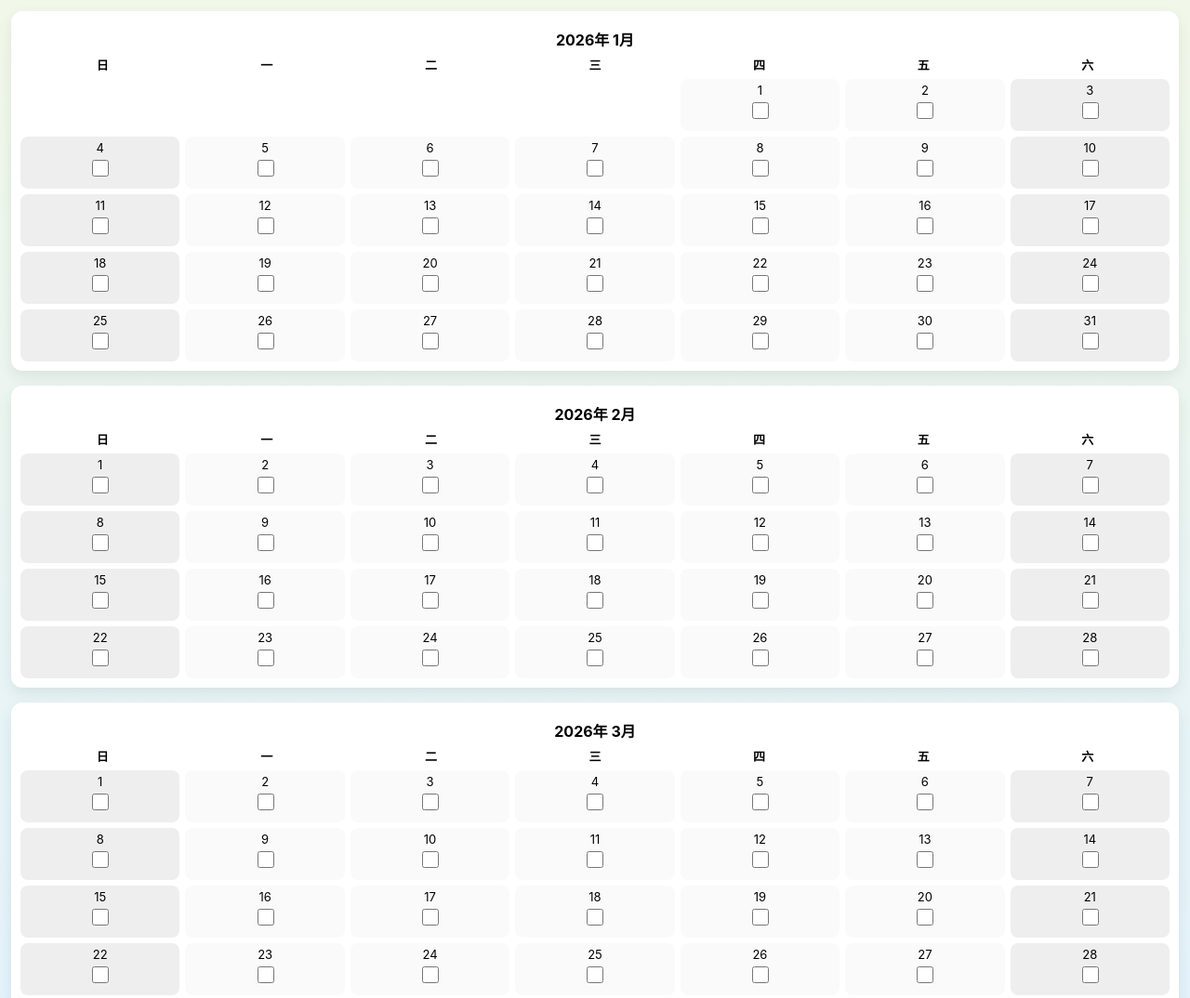
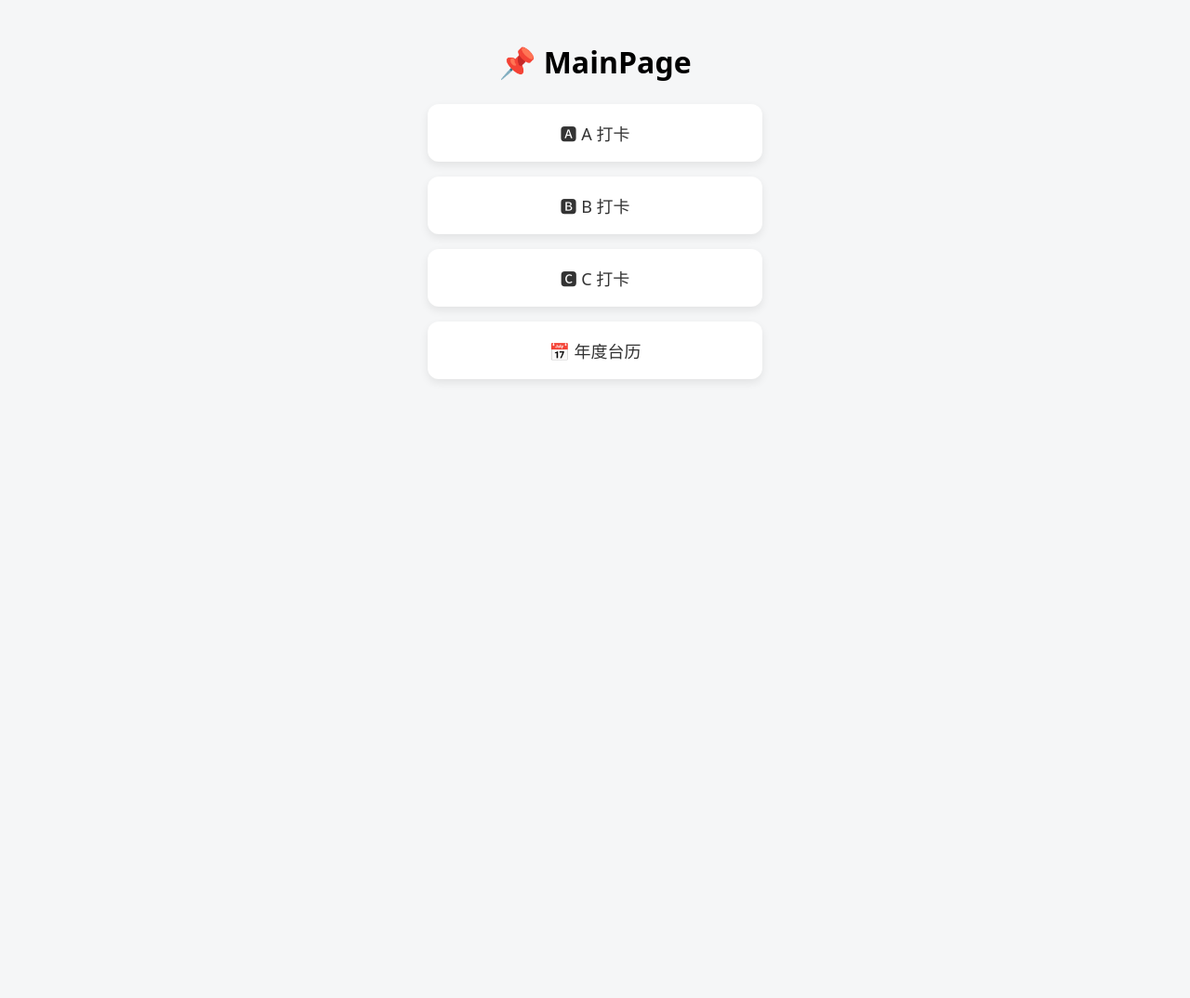
Before and after one commit to lirunshan/myPwa, a plain HTML site: page index.html in a window 1280 px wide. Shown: the top 1074 px of the page at 93% size. After the commit the page ends 800 px from the top, so only its background shows below. Drawn offline with Linux system fonts and the light colour scheme.

Commit message:
Add files via upload

```diff
--- a/index.html
+++ b/index.html
@@ -2,209 +2,58 @@
 <html lang="zh">
 <head>
 <meta charset="UTF-8">
-  <title>日历打卡</title>
+<title>tool</title>
 <meta name="viewport" content="width=device-width, initial-scale=1">
 
 <style>
-    /* ===== 页面整体 ===== */
 body {
   margin: 0;
-      padding: 12px;
-      font-family: -apple-system, BlinkMacSystemFont, "Segoe UI", sans-serif;
-      background: linear-gradient(180deg, #f1f8e9, #e3f2fd);
+  padding: 24px;
+  font-family: system-ui, -apple-system, BlinkMacSystemFont;
+  background: #f5f6f7;
 }
 
-    /* ===== 月卡片 ===== */
-    .month {
-      background: #fff;
-      border-radius: 12px;
-      padding: 10px;
-      margin-bottom: 16px;
-      box-shadow: 0 6px 16px rgba(0,0,0,0.08);
+h1 {
+  text-align: center;
+  margin-bottom: 24px;
 }
 
-    .month h2 {
-      text-align: center;
-      margin: 8px 0 6px;
-      font-size: 16px;
+.menu {
+  display: grid;
+  grid-template-columns: 1fr;
+  gap: 16px;
+  max-width: 360px;
+  margin: 0 auto;
 }
 
-    /* ===== 周 & 日期网格 ===== */
-    .week,
-    .days {
-      display: grid;
-      grid-template-columns: repeat(7, 1fr);
+a {
+  display: block;
+  padding: 18px;
   text-align: center;
+  background: white;
+  border-radius: 12px;
+  text-decoration: none;
+  color: #333;
+  font-size: 18px;
+  box-shadow: 0 4px 10px rgba(0,0,0,.08);
 }
 
-    .week {
-      font-weight: 600;
-      font-size: 13px;
-      margin-bottom: 6px;
-    }
-
-    .days {
-      gap: 6px;
-    }
-
-    /* ===== 单日格子 ===== */
-    .day {
-      background: #fafafa;
-      border-radius: 8px;
-      padding: 4px 2px;
-      min-height: 48px;
-      font-size: 12px;
-    }
-
-    /* 周六 / 周日 */
-    .day.weekend {
-      background: #eeeeee;
-    }
-
-    .day.empty {
-      background: transparent;
-    }
-
-    .day-number {
-      margin-bottom: 2px;
-      font-size: 13px;
-    }
-
-    /* ===== checkbox ===== */
-    input[type="checkbox"] {
-      width: 18px;
-      height: 18px;
-      accent-color: #4caf50;
+a:hover {
+  background: #e3f2fd;
 }
 </style>
 </head>
+
 <body>
 
-<!-- 日历挂载点 -->
-<div id="calendar"></div>
+<h1>📌 MainPage</h1>
 
-<script>
-/* =====================================================
-   可配置日历打卡组件
-   ===================================================== */
-class CheckinCalendar {
-  constructor(config) {
-    this.mountEl = document.querySelector(config.mount);
-    this.months = config.months || 3;
-    this.weekStart = config.weekStart || 0; // 0=周日, 1=周一
-    this.storageKey = config.storageKey || 'calendar_checkin';
-
-    this.data = JSON.parse(localStorage.getItem(this.storageKey) || '{}');
-    this.today = new Date();
-
-    this.weekNames = this.weekStart === 0
-      ? ['日','一','二','三','四','五','六']
-      : ['一','二','三','四','五','六','日'];
-
-    this.render();
-  }
-
-  save() {
-    localStorage.setItem(this.storageKey, JSON.stringify(this.data));
-  }
-
-  render() {
-    this.mountEl.innerHTML = '';
-
-    const startMonth = new Date(
-      this.today.getFullYear(),
-      this.today.getMonth() - Math.floor(this.months / 2),
-      1
-    );
-
-    for (let i = 0; i < this.months; i++) {
-      const d = new Date(
-        startMonth.getFullYear(),
-        startMonth.getMonth() + i,
-        1
-      );
-      this.renderMonth(d.getFullYear(), d.getMonth());
-    }
-  }
-
-  renderMonth(year, month) {
-    const firstDay = new Date(year, month, 1);
-    const lastDay = new Date(year, month + 1, 0);
-
-    let startWeek = firstDay.getDay(); // 周日=0
-    if (this.weekStart === 1) {
-      startWeek = (startWeek + 6) % 7;
-    }
-
-    const wrapper = document.createElement('div');
-    wrapper.className = 'month';
-
-    wrapper.innerHTML = `
-      <h2>${year}年 ${month + 1}月</h2>
-      <div class="week">
-        ${this.weekNames.map(w => `<div>${w}</div>`).join('')}
+<div class="menu">
+  <a href="a.html">🅰 A 打卡</a>
+  <a href="b.html">🅱 B 打卡</a>
+  <a href="c.html">🅲 C 打卡</a>
+  <a href="calendar.html">📅 年度台历</a>
 </div>
-      <div class="days"></div>
-    `;
-
-    const daysEl = wrapper.querySelector('.days');
-
-    // 空白占位
-    for (let i = 0; i < startWeek; i++) {
-      daysEl.appendChild(this.createDayCell());
-    }
-
-    // 日期
-    for (let d = 1; d <= lastDay.getDate(); d++) {
-      daysEl.appendChild(this.createDayCell(year, month, d));
-    }
-
-    this.mountEl.appendChild(wrapper);
-  }
-
-  createDayCell(year, month, day) {
-    const cell = document.createElement('div');
-    cell.className = 'day';
-
-    if (!day) {
-      cell.classList.add('empty');
-      return cell;
-    }
-
-    // 判断周六 / 周日
-    const weekDay = new Date(year, month, day).getDay();
-    if (weekDay === 0 || weekDay === 6) {
-      cell.classList.add('weekend');
-    }
-
-    const key = `${year}-${month + 1}-${day}`;
-    const checked = !!this.data[key];
-
-    cell.innerHTML = `
-      <div class="day-number">${day}</div>
-      <input type="checkbox" ${checked ? 'checked' : ''}>
-    `;
-
-    const cb = cell.querySelector('input');
-    cb.addEventListener('change', () => {
-      this.data[key] = cb.checked;
-      this.save();
-    });
-
-    return cell;
-  }
-}
-
-/* =====================================================
-   初始化（日常只改这里）
-   ===================================================== */
-new CheckinCalendar({
-  mount: '#calendar',
-  months: 3,          // 显示 3 个月
-  weekStart: 0,       // 0=周日开始
-  storageKey: 'my_checkin_calendar'
-});
-</script>
 <script>
 	if ('serviceWorker' in navigator) {
 	  navigator.serviceWorker.register('./service-worker.js');
```
Lines whose indentation alone changed are shown as unchanged.
